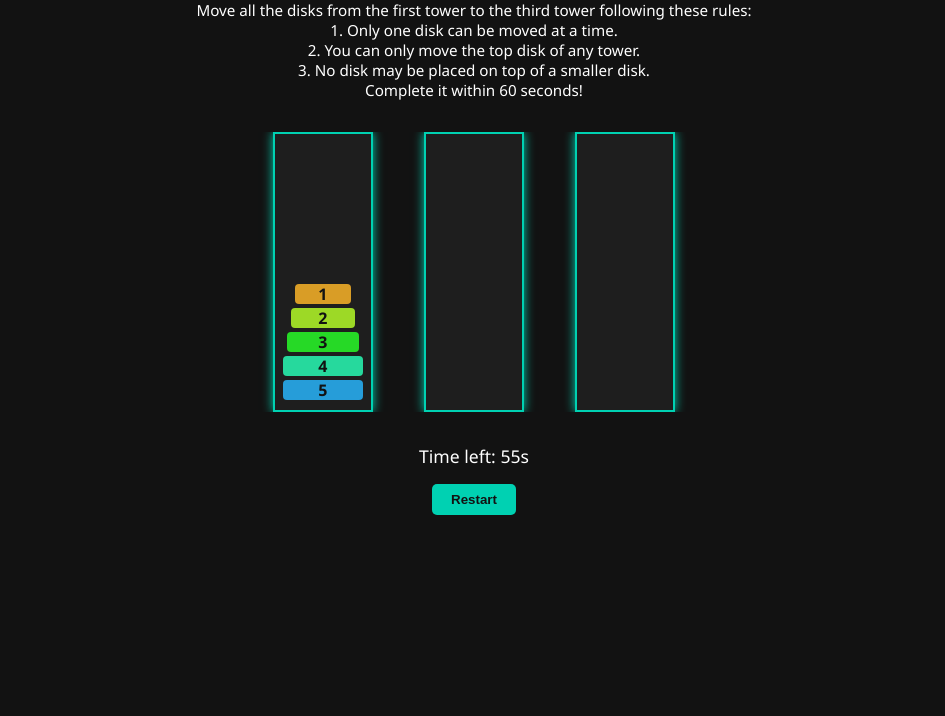
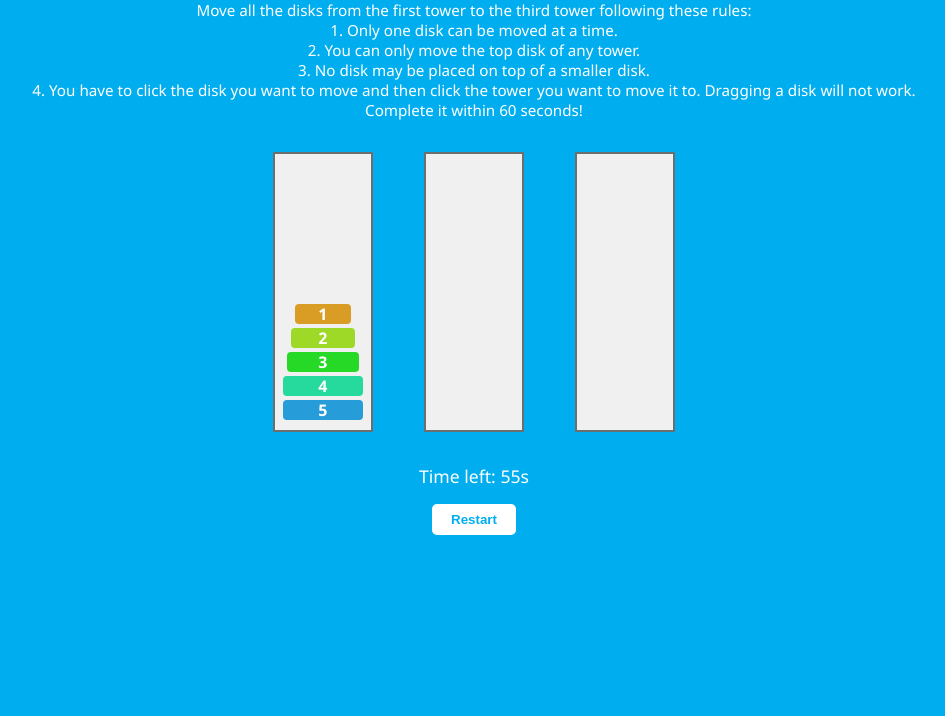
Before and after one commit to arcesium/tech-conference, a plain HTML site: page arcgames/towerofhanoi/index.html in a window 1280 px wide. Shown: the part 84-800 px from the top of the page, without its empty margins (166-1111 px from the left). Drawn offline with Linux system fonts and the light colour scheme.

Commit message:
tower of hanoi arc theme

```diff
--- a/arcgames/towerofhanoi/index.html
+++ b/arcgames/towerofhanoi/index.html
@@ -9,12 +9,16 @@
   		--tower-width: 22vw;
   		--tower-height: 35vh;
   		--disk-height: 2.5vh;
+  		--main-blue: #00AEEF;
+  		--light-grey: #f0f0f0;
+  		--medium-grey: #5f5f5f;
+  		--white: #ffffff;
 	  }
 
 	  body {
   		font-family: 'Segoe UI', Tahoma, Geneva, Verdana, sans-serif;
-      background-color: #121212;
-      color: #fff;
+  		background-color: #00AEEF; /* lighter blue background */
+  		color: var(--medium-grey);
   		display: flex;
   		flex-direction: column;
   		align-items: center;
@@ -24,7 +28,7 @@
 	  }
 
 	  h1 {
-      color: #00d1b2;
+  		color: var(--white);
   		margin-bottom: 1rem;
   		text-align: center;
   		font-size: 1.6rem;
@@ -35,6 +39,7 @@
   		font-size: 0.95rem;
   		text-align: center;
   		max-width: 90vw;
+  		color: var(--white);
 	  }
 
 	  .game {
@@ -52,9 +57,9 @@
   		width: var(--tower-width);
   		max-width: 100px;
   		height: var(--tower-height);
-      border: 2px solid #00d1b2;
-      background: #1e1e1e;
-      box-shadow: 0 0 10px #00d1b2;
+  		border: 2px solid #6c6f6f;
+  		background: var(--light-grey);
+  		box-shadow: 0 0 10px var(--medium-gray);
   		position: relative;
   		display: flex;
   		flex-direction: column-reverse;
@@ -69,16 +74,17 @@
   		margin: 2px 0;
   		text-align: center;
   		line-height: var(--disk-height);
-      color: #121212;
+  		color: #ffffff;
   		font-weight: bold;
   		width: 80%;
   		max-width: 100%;
+  		background-color: var(--main-blue);
 	  }
 
 	  .selected {
-      outline: 2px solid #00d1b2;
+  		outline: 2px solid var(--main-blue);
   		outline-offset: -2px;
-      box-shadow: 0 0 8px #00d1b2;
+  		box-shadow: 0 0 8px var(--main-blue);
 	  }
 
 	  .controls {
@@ -91,11 +97,12 @@
 
 	  .timer {
   		font-size: 1.1rem;
+  		color: var(--white);
 	  }
 
 	  button {
-      background-color: #00d1b2;
-      color: #121212;
+  		background-color: var(--white);
+  		color: var(--main-blue);
   		padding: 0.5rem 1.2rem;
   		border: none;
   		border-radius: 5px;
@@ -104,7 +111,7 @@
 	  }
 
 	  button:hover {
-      background-color: #00b89c;
+		  background-color: #3399ff;
 	  }
 
 	  #message {
@@ -142,6 +149,7 @@
   1. Only one disk can be moved at a time.<br>
   2. You can only move the top disk of any tower.<br>
   3. No disk may be placed on top of a smaller disk.<br>
+  4. You have to click the disk you want to move and then click the tower you want to move it to. Dragging a disk will not work.<br>
   Complete it within 60 seconds!
 </div>
 <div class="game">
```
Lines whose indentation alone changed are shown as unchanged.
